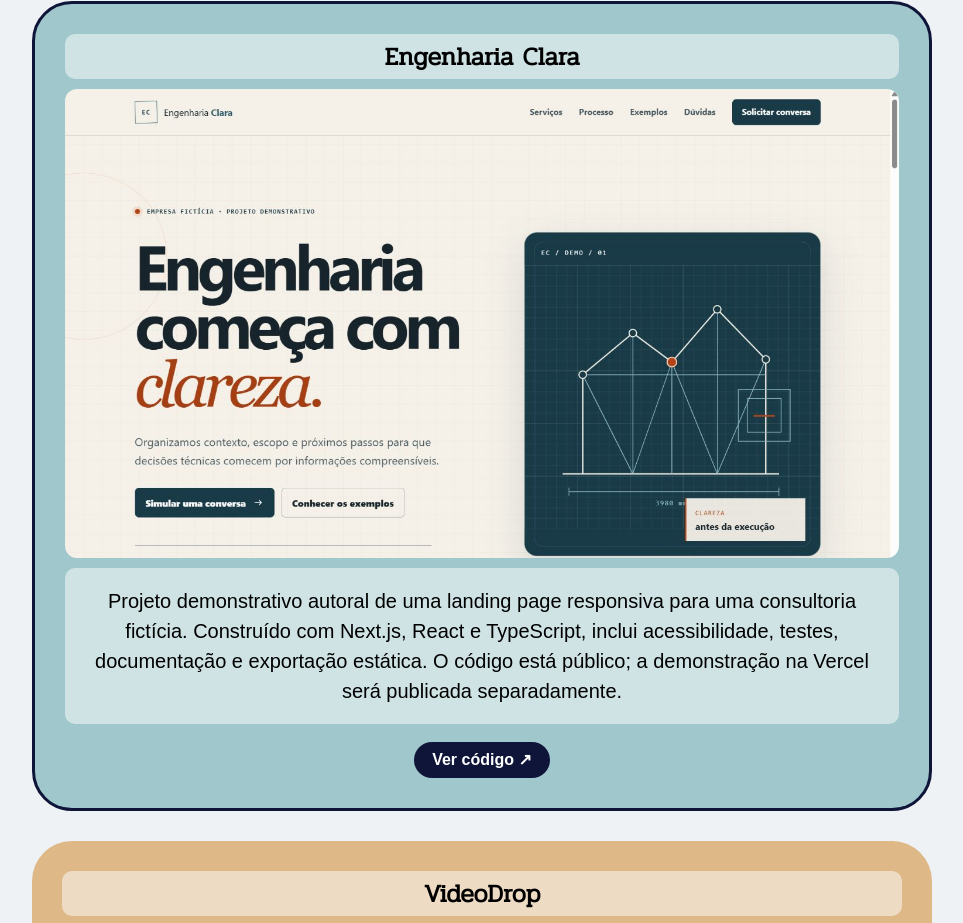
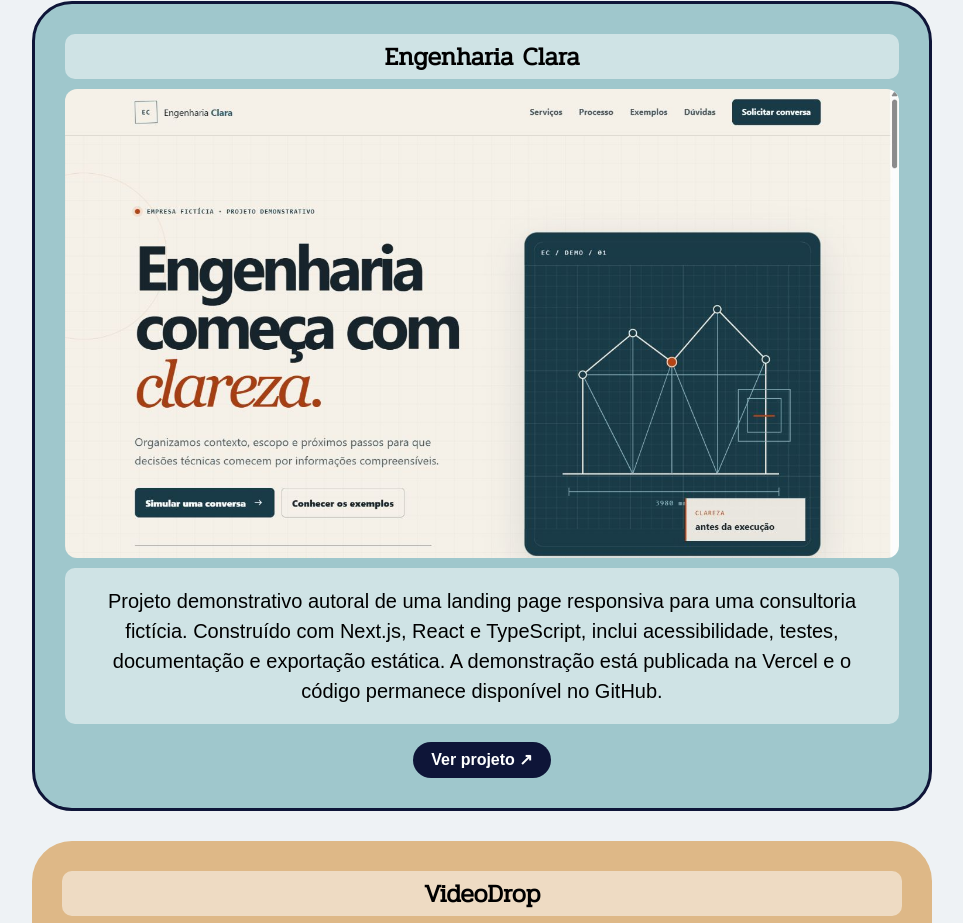
Before and after one commit to lucas-verissimo/Portifolio, a plain HTML site: page projetos.html in a window 1280 px wide. Shown: the part 211-1134 px from the top of the page, without its empty margins (158-1121 px from the left). Drawn offline with Linux system fonts and the light colour scheme.

Commit message:
Atualiza link da Engenharia Clara para a Vercel

```diff
--- a/projetos.html
+++ b/projetos.html
@@ -32,16 +32,16 @@
     <main>
 
         <div class="container" aria-label="Projetos em destaque">
-            <a class="projeto-link" href="https://github.com/lucas-verissimo/engenharia-clara" target="_blank" rel="noopener noreferrer" aria-label="Abrir o código do projeto Engenharia Clara em uma nova aba">
+            <a class="projeto-link" href="https://engenharia-clara.vercel.app/" target="_blank" rel="noopener noreferrer" aria-label="Abrir o projeto Engenharia Clara em uma nova aba">
                 <article class="projeto projeto-atual">
                     <h2 class="titulo-projeto">Engenharia Clara</h2>
                     <figure>
                         <img src="img/projetos/engenharia-clara-desktop.png" alt="Página inicial do projeto demonstrativo Engenharia Clara" class="img-projeto">
                         <figcaption class="descricao-projeto">
-                            Projeto demonstrativo autoral de uma landing page responsiva para uma consultoria fictícia. Construído com Next.js, React e TypeScript, inclui acessibilidade, testes, documentação e exportação estática. O código está público; a demonstração na Vercel será publicada separadamente.
+                            Projeto demonstrativo autoral de uma landing page responsiva para uma consultoria fictícia. Construído com Next.js, React e TypeScript, inclui acessibilidade, testes, documentação e exportação estática. A demonstração está publicada na Vercel e o código permanece disponível no GitHub.
                         </figcaption>
                     </figure>
-                    <span class="abrir-projeto">Ver código <span aria-hidden="true">↗</span></span>
+                    <span class="abrir-projeto">Ver projeto <span aria-hidden="true">↗</span></span>
                 </article>
             </a>
 
```
